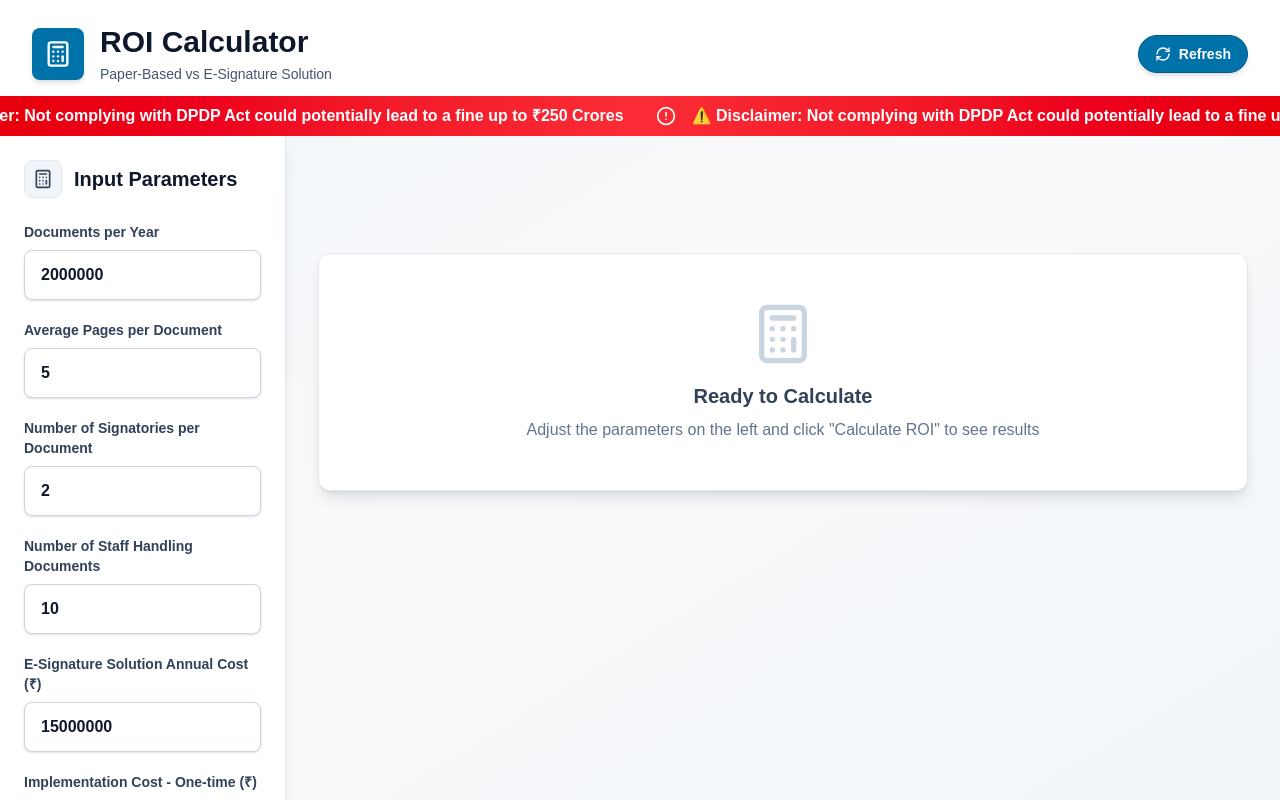
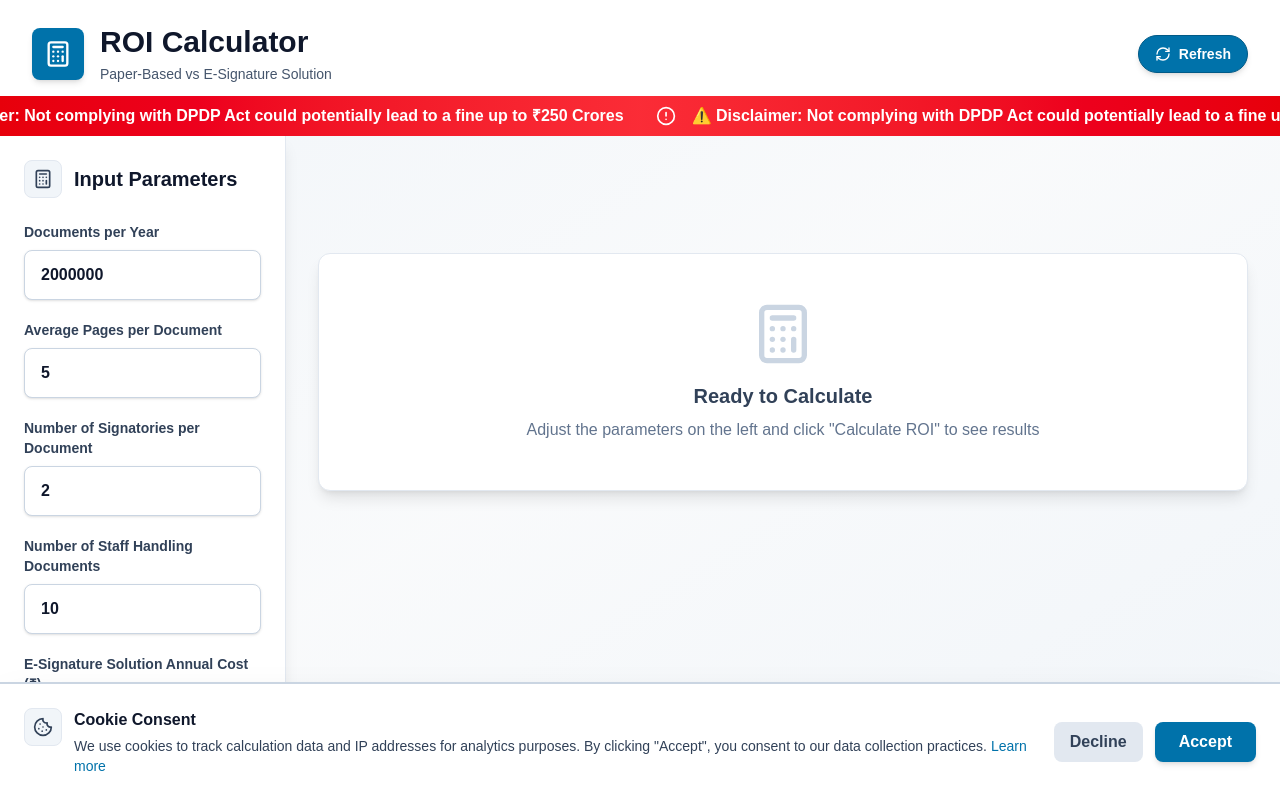
Before and after one commit to Gokul-2004/roi_calculator, a Next.js app in the folder web-app/: page / in a window 1280 px wide. Built offline with nearby package versions, Linux system fonts and the light colour scheme.

Commit message:
Add cookie consent banner for data collection transparency

```diff
--- a/web-app/app/page.tsx
+++ b/web-app/app/page.tsx
@@ -1,7 +1,7 @@
 'use client';
 
 import { useState, useEffect } from 'react';
-import { Calculator, Save, TrendingUp, DollarSign, Clock, FileText, Zap, CheckCircle2, Check, Users, AlertCircle, Activity, Building2, Shield, FileCheck, Database, X, RefreshCw } from 'lucide-react';
+import { Calculator, Save, TrendingUp, DollarSign, Clock, FileText, Zap, CheckCircle2, Check, Users, AlertCircle, Activity, Building2, Shield, FileCheck, Database, X, RefreshCw, Cookie } from 'lucide-react';
 import {
   calculateAnnualCosts,
   calculateROIMetrics,
@@ -77,6 +77,25 @@ export default function Home() {
     roiMetrics: ROIMetrics;
     benefits: Benefits;
   } | null>(null);
+  const [showCookieBanner, setShowCookieBanner] = useState(false);
+
+  // Check if user has already accepted/declined cookies
+  useEffect(() => {
+    const cookieConsent = localStorage.getItem('cookieConsent');
+    if (!cookieConsent) {
+      setShowCookieBanner(true);
+    }
+  }, []);
+
+  const handleAcceptCookies = () => {
+    localStorage.setItem('cookieConsent', 'accepted');
+    setShowCookieBanner(false);
+  };
+
+  const handleDeclineCookies = () => {
+    localStorage.setItem('cookieConsent', 'declined');
+    setShowCookieBanner(false);
+  };
   const handleCalculate = async () => {
     const annualCosts = calculateAnnualCosts(inputs, costAssumptions);
     const roiMetrics = calculateROIMetrics(inputs, annualCosts);
@@ -334,6 +353,41 @@ export default function Home() {
           </button>
         </div>
       </div>
+
+      {/* Cookie Consent Banner */}
+      {showCookieBanner && (
+        <div className="fixed bottom-0 left-0 right-0 bg-white border-t-2 border-slate-300 shadow-2xl z-50 p-4 md:p-6">
+          <div className="max-w-[1800px] mx-auto flex flex-col md:flex-row items-start md:items-center gap-4">
+            <div className="flex items-start gap-3 flex-1">
+              <div className="p-2 bg-slate-100 rounded-lg border border-slate-200 flex-shrink-0">
+                <Cookie className="w-5 h-5 text-slate-700" />
+              </div>
+              <div className="flex-1">
+                <h3 className="font-bold text-slate-900 mb-1">Cookie Consent</h3>
+                <p className="text-sm text-slate-700">
+                  We use cookies to track calculation data and IP addresses for analytics purposes.
+                  By clicking "Accept", you consent to our data collection practices.
+                  <a href="#" className="text-[#0072AA] hover:underline ml-1">Learn more</a>
+                </p>
+              </div>
+            </div>
+            <div className="flex gap-3 flex-shrink-0">
+              <button
+                onClick={handleDeclineCookies}
+                className="px-4 py-2 bg-slate-200 text-slate-700 rounded-lg font-semibold hover:bg-slate-300 transition-all duration-200"
+              >
+                Decline
+              </button>
+              <button
+                onClick={handleAcceptCookies}
+                className="px-6 py-2 bg-[#0072AA] text-white rounded-lg font-semibold hover:bg-[#005A87] transition-all duration-200 shadow-md hover:shadow-lg"
+              >
+                Accept
+              </button>
+            </div>
+          </div>
+        </div>
+      )}
     </div>
   );
 }
```
